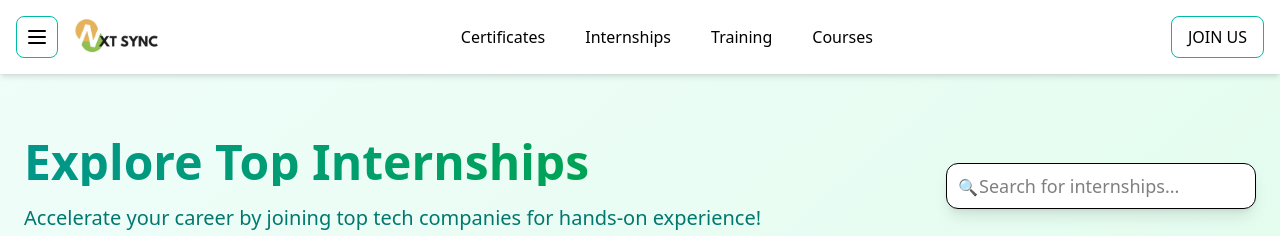
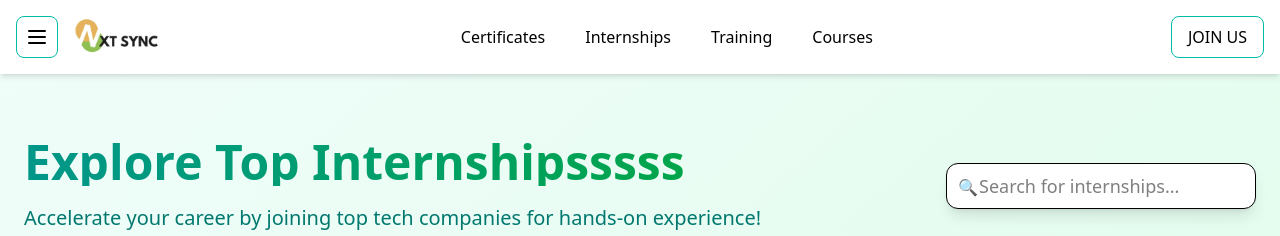
Before and after one commit to mismyst/nextsync, a Next.js app: page /InternshipsPage in a window 1280 px wide. Shown: the top 236 px of the page. Built offline with nearby package versions, Linux system fonts and the light colour scheme.

Commit message:
Update page.tsx

```diff
--- a/app/InternshipsPage/page.tsx
+++ b/app/InternshipsPage/page.tsx
@@ -101,7 +101,7 @@ const InternshipsPage: React.FC = () => {
           <div className="flex flex-col md:flex-row justify-between items-start md:items-center mb-12">
             <div className="text-center md:text-left">
               <h2 className="text-5xl font-semibold text-transparent bg-gradient-to-r from-teal-600 to-green-600 bg-clip-text mb-4">
-                Explore Top Internships
+                Explore Top Internshipsssss
               </h2>
               <p className="text-xl text-teal-700 leading-relaxed">
                 Accelerate your career by joining top tech companies for hands-on experience!
```
